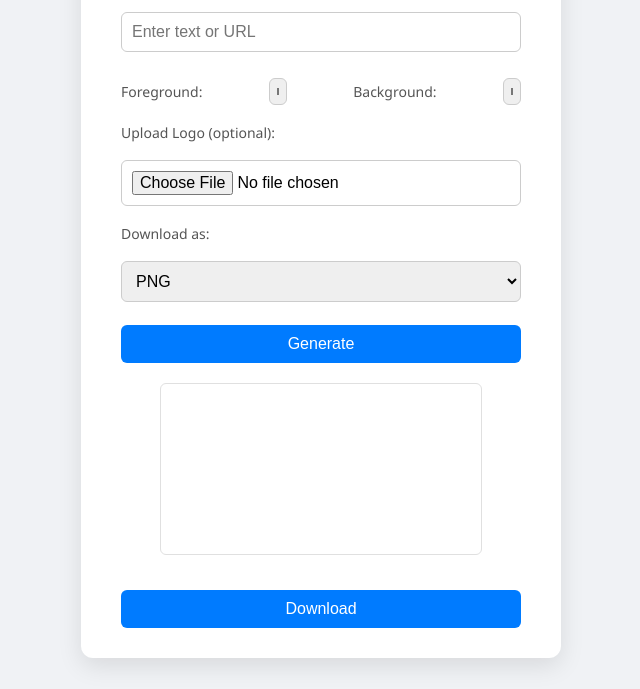
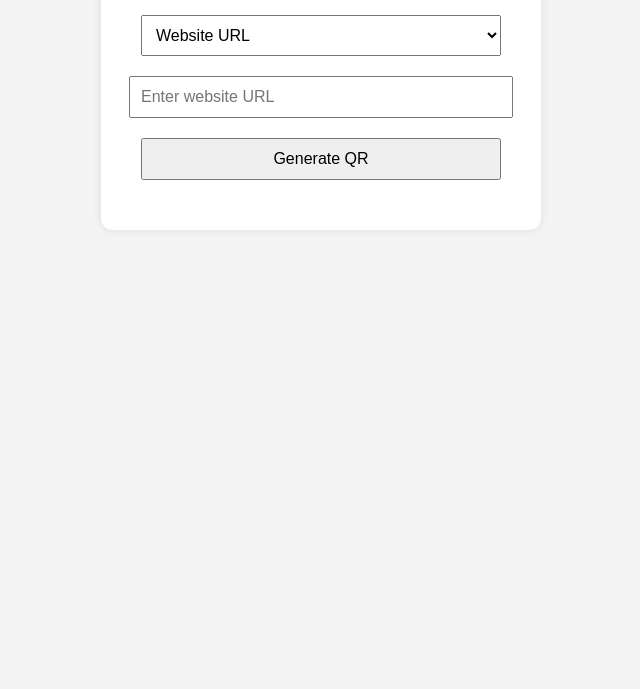
Before and after one commit to shashidharthirunahari/qrcustom, a plain HTML site: page index.html in a window 1280 px wide. Shown: the part 111-800 px from the top of the page, without its empty margins (319-959 px from the left). Drawn offline with Linux system fonts and the light colour scheme.

Commit message:
index.html

```diff
--- a/index.html
+++ b/index.html
@@ -3,41 +3,136 @@
 <head>
   <meta charset="UTF-8" />
   <meta name="viewport" content="width=device-width, initial-scale=1.0"/>
-  <title>Custom QR Code Generator</title>
-  <link rel="stylesheet" href="style.css"/>
+  <title>QR Custom Generator</title>
+  <style>
+    body {
+      font-family: Arial, sans-serif;
+      text-align: center;
+      padding: 20px;
+      background: #f4f4f4;
+    }
+    .container {
+      background: white;
+      padding: 20px;
+      border-radius: 12px;
+      max-width: 400px;
+      margin: auto;
+      box-shadow: 0 0 10px rgba(0,0,0,0.1);
+    }
+    input, select, textarea, button {
+      width: 90%;
+      padding: 10px;
+      margin: 10px 0;
+      font-size: 16px;
+    }
+    #qrcode {
+      margin-top: 20px;
+    }
+  </style>
 </head>
 <body>
   <div class="container">
-    <h1>Custom QR Code Generator</h1>
+    <h2>QR Custom Generator</h2>
 
-    <input type="text" id="qr-input" placeholder="Enter text or URL" />
+    <select id="qrType" onchange="updateInputFields()">
+      <option value="url">Website URL</option>
+      <option value="wifi">Wi-Fi</option>
+      <option value="phone">Phone</option>
+      <option value="sms">SMS</option>
+      <option value="email">Email</option>
+      <option value="text">Plain Text</option>
+    </select>
 
-    <div class="row">
-      <label>Foreground:</label>
-      <input type="color" id="fg-color" value="#000000" />
-      <label>Background:</label>
-      <input type="color" id="bg-color" value="#ffffff" />
-    </div>
+    <div id="inputFields"></div>
 
-    <div class="row">
-      <label>Upload Logo (optional):</label>
-      <input type="file" id="logo-upload" accept="image/*" />
-    </div>
+    <button onclick="generateQRCode()">Generate QR</button>
 
-    <div class="row">
-      <label>Download as:</label>
-      <select id="file-type">
-        <option value="png">PNG</option>
-        <option value="svg">SVG (coming soon)</option>
-      </select>
-    </div>
-
-    <button id="generate-btn">Generate</button>
-    <canvas id="qr-canvas"></canvas>
-    <button id="download-btn">Download</button>
+    <div id="qrcode"></div>
   </div>
 
-  <script src="https://cdn.jsdelivr.net/npm/qrious@4.0.2/dist/qrious.min.js"></script>
-  <script src="script.js"></script>
+  <script src="https://cdnjs.cloudflare.com/ajax/libs/qrcodejs/1.0.0/qrcode.min.js"></script>
+  <script>
+    let qrcode;
+
+    function updateInputFields() {
+      const type = document.getElementById("qrType").value;
+      const inputDiv = document.getElementById("inputFields");
+      inputDiv.innerHTML = "";
+
+      switch (type) {
+        case "url":
+          inputDiv.innerHTML = '<input id="data1" placeholder="Enter website URL">';
+          break;
+        case "wifi":
+          inputDiv.innerHTML = `
+            <input id="ssid" placeholder="Wi-Fi Name (SSID)">
+            <input id="pass" placeholder="Password">
+            <select id="encryption">
+              <option value="WPA">WPA/WPA2</option>
+              <option value="WEP">WEP</option>
+              <option value="">None</option>
+            </select>`;
+          break;
+        case "phone":
+          inputDiv.innerHTML = '<input id="data1" placeholder="Enter phone number">';
+          break;
+        case "sms":
+          inputDiv.innerHTML = `
+            <input id="data1" placeholder="Phone number">
+            <input id="data2" placeholder="Message">`;
+          break;
+        case "email":
+          inputDiv.innerHTML = `
+            <input id="data1" placeholder="Email address">
+            <input id="data2" placeholder="Subject">
+            <textarea id="data3" placeholder="Message" rows="3"></textarea>`;
+          break;
+        case "text":
+          inputDiv.innerHTML = '<textarea id="data1" placeholder="Enter your text" rows="4"></textarea>';
+          break;
+      }
+    }
+
+    function generateQRCode() {
+      const type = document.getElementById("qrType").value;
+      let data = "";
+
+      switch (type) {
+        case "url":
+          data = document.getElementById("data1").value;
+          break;
+        case "wifi":
+          const ssid = document.getElementById("ssid").value;
+          const pass = document.getElementById("pass").value;
+          const enc = document.getElementById("encryption").value;
+          data = `WIFI:T:${enc};S:${ssid};P:${pass};;`;
+          break;
+        case "phone":
+          data = `tel:${document.getElementById("data1").value}`;
+          break;
+        case "sms":
+          data = `sms:${document.getElementById("data1").value}?body=${document.getElementById("data2").value}`;
+          break;
+        case "email":
+          const email = document.getElementById("data1").value;
+          const subject = document.getElementById("data2").value;
+          const body = document.getElementById("data3").value;
+          data = `mailto:${email}?subject=${subject}&body=${body}`;
+          break;
+        case "text":
+          data = document.getElementById("data1").value;
+          break;
+      }
+
+      document.getElementById("qrcode").innerHTML = "";
+      qrcode = new QRCode(document.getElementById("qrcode"), {
+        text: data,
+        width: 200,
+        height: 200
+      });
+    }
+
+    updateInputFields(); // Load default inputs
+  </script>
 </body>
 </html>
```
